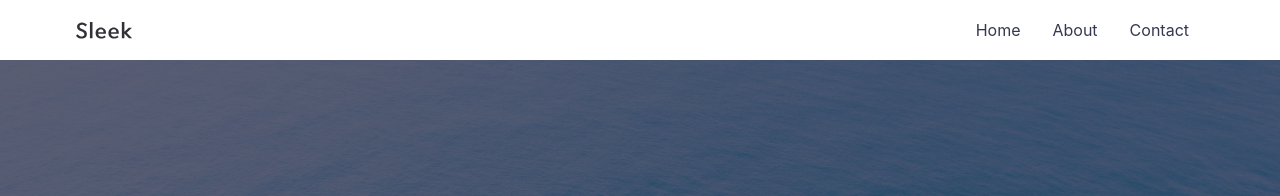
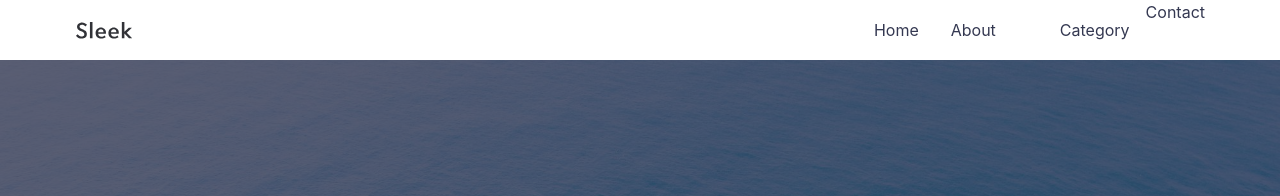
Before and after one commit to Yeji-Jang1210/Yeji-Jang1210.github.io, a Jekyll site: the page built from index.md, in a window 1280 px wide. Shown: the top 196 px of the page. Built offline with Jekyll 4.4.1, drawn with Linux system fonts in a browser that asks for light colours.

Commit message:
Update header.html

```diff
--- a/_includes/header.html
+++ b/_includes/header.html
@@ -11,6 +11,7 @@
           <a class="header__link" href="{{ '/' | relative_url }}" itemprop="url"><span itemprop="name">Home</span></a>
           <a class="header__link" href="{{ '/about' | relative_url }}" itemprop="url"><span itemprop="name">About</span></a>
           <a class="header__link" href="{{ '/contact' | relative_url }}" itemprop="url">
+          <a class="header__link" href="{{ '/category' | relative_url }}" itemprop="url"><span itemprop="name">Category</span></a>
             <span itemprop="name">Contact</span>
           </a>
         </div>
```
